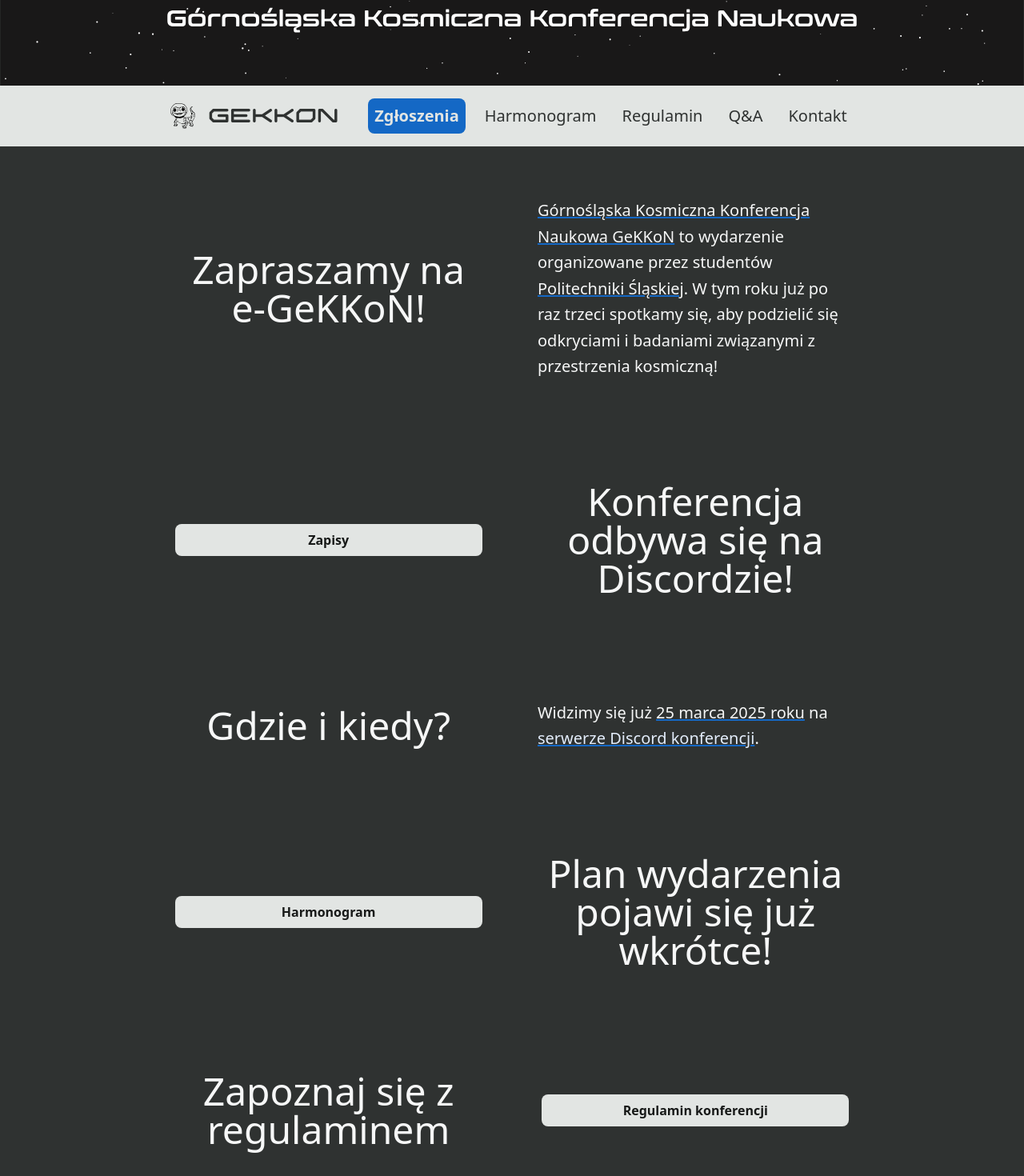
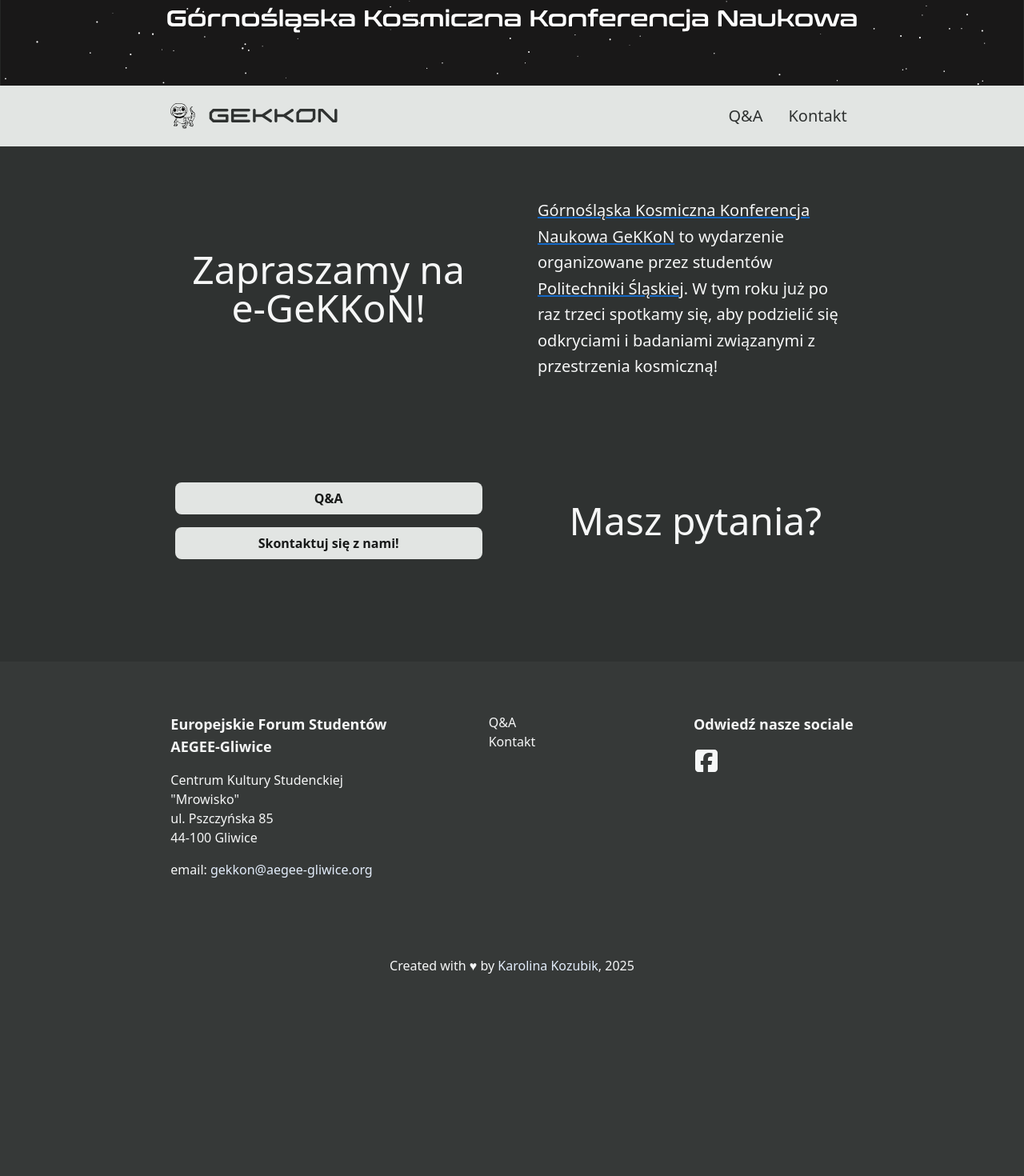
Before and after one commit to RadekJedrzejczyk/gekkon-website, a Vue app: page / in a window 1280 px wide. Shown: the part 460-1930 px from the top of the page at 80% size. After the commit the page ends 1711 px from the top, so only its background shows below. Built offline with nearby package versions, Linux system fonts and the light colour scheme.

Commit message:
remove informations abour march event

```diff
--- a/src/components/NavItems.vue
+++ b/src/components/NavItems.vue
@@ -3,10 +3,10 @@ import { type LinkItem } from '@/interfaces'
 import { inject } from 'vue'
 
 const navItems: Array<LinkItem> = [
-  { name: 'submissions', title: 'Zgłoszenia', accent: true },
+  // { name: 'submissions', title: 'Zgłoszenia', accent: true },
   // { name: 'posters', title: 'Postery', accent: true },
-  { name: 'schedule', title: 'Harmonogram', accent: false },
-  { name: 'regulations', title: 'Regulamin', accent: false },
+  // { name: 'schedule', title: 'Harmonogram', accent: false },
+  // { name: 'regulations', title: 'Regulamin', accent: false },
   { name: 'q&a', title: 'Q&A', accent: false },
   { name: 'contact', title: 'Kontakt', accent: false }
 ]
--- a/src/views/MainView.vue
+++ b/src/views/MainView.vue
@@ -29,7 +29,7 @@ const discordServerAddress = 'https://discord.gg/xXTejbunjC'
         </StyledText>
       </template>
     </SpacedPair>
-    <SpacedPair reversed>
+    <!-- <SpacedPair reversed>
       <template #firstElem>
         <CenteredHeader> Konferencja odbywa się na Discordzie! </CenteredHeader>
       </template>
@@ -38,7 +38,7 @@ const discordServerAddress = 'https://discord.gg/xXTejbunjC'
           <FilledButton :additional-class="buttonClass">Zapisy</FilledButton></router-link
         >
       </template>
-    </SpacedPair>
+    </SpacedPair> -->
     <!-- <SpacedPair reversed>
       <template #firstElem>
         <CenteredHeader> Oto postery zaprezentowane w czasie wydarzenia </CenteredHeader>
@@ -49,7 +49,7 @@ const discordServerAddress = 'https://discord.gg/xXTejbunjC'
         >
       </template>
     </SpacedPair> -->
-    <SpacedPair>
+    <!-- <SpacedPair>
       <template #firstElem>
         <CenteredHeader> Gdzie i kiedy? </CenteredHeader>
       </template>
@@ -65,21 +65,21 @@ const discordServerAddress = 'https://discord.gg/xXTejbunjC'
           >.
         </StyledText>
       </template>
-    </SpacedPair>
-    <SpacedPair reversed>
+    </SpacedPair> -->
+    <!-- <SpacedPair reversed>
       <template #firstElem>
         <CenteredHeader> Plan wydarzenia pojawi się już wkrótce! </CenteredHeader>
-        <!-- <a href="https://www.youtube.com/live/IRl5jmq-dIA" target="_blank">
+        <a href="https://www.youtube.com/live/IRl5jmq-dIA" target="_blank">
           <FilledButton :additional-class="buttonClass">Nagranie konferencji</FilledButton>
-        </a> -->
+        </a>
       </template>
       <template #secondElem>
         <router-link :to="{ name: 'schedule' }">
           <FilledButton :additional-class="buttonClass">Harmonogram</FilledButton></router-link
         >
       </template>
-    </SpacedPair>
-    <SpacedPair>
+    </SpacedPair> -->
+    <!-- <SpacedPair>
       <template #firstElem>
         <CenteredHeader> Zapoznaj się z regulaminem </CenteredHeader>
       </template>
@@ -90,7 +90,7 @@ const discordServerAddress = 'https://discord.gg/xXTejbunjC'
           ></router-link
         >
       </template>
-    </SpacedPair>
+    </SpacedPair> -->
     <SpacedPair reversed>
       <template #firstElem>
         <CenteredHeader> Masz pytania? </CenteredHeader>
--- a/src/views/Q&AView.vue
+++ b/src/views/Q&AView.vue
@@ -73,14 +73,16 @@ const discordServerAddress = 'https://discord.gg/xXTejbunjC'
       </li>
     </ul>
   </StyledText> -->
-  <StyledHeader>Jak zorganizowana zostanie konferencja?</StyledHeader>
-  <StyledText>Konferencja zostanie przeprowadzona za pośrednictwem platformy Discord.</StyledText>
-  <StyledText
+  <!-- <StyledHeader>Jak zorganizowana zostanie konferencja?</StyledHeader> -->
+  <!-- <StyledText>Konferencja zostanie przeprowadzona za pośrednictwem platformy Discord.</StyledText> -->
+  <!-- <StyledText
     >Adres serwera Discord konferencji:
     <AccentedText
       ><LinkText
         ><a :href="discordServerAddress">{{ discordServerAddress }}</a></LinkText
       ></AccentedText
     ></StyledText
-  >
+  > -->
+  <StyledHeader>Organizujemy kolejne wydarzenie już w listopadzie</StyledHeader>
+  <StyledText>Dodatkowe informacje zostaną opublikowane w późniejszym terminie.</StyledText>
 </template>
```
